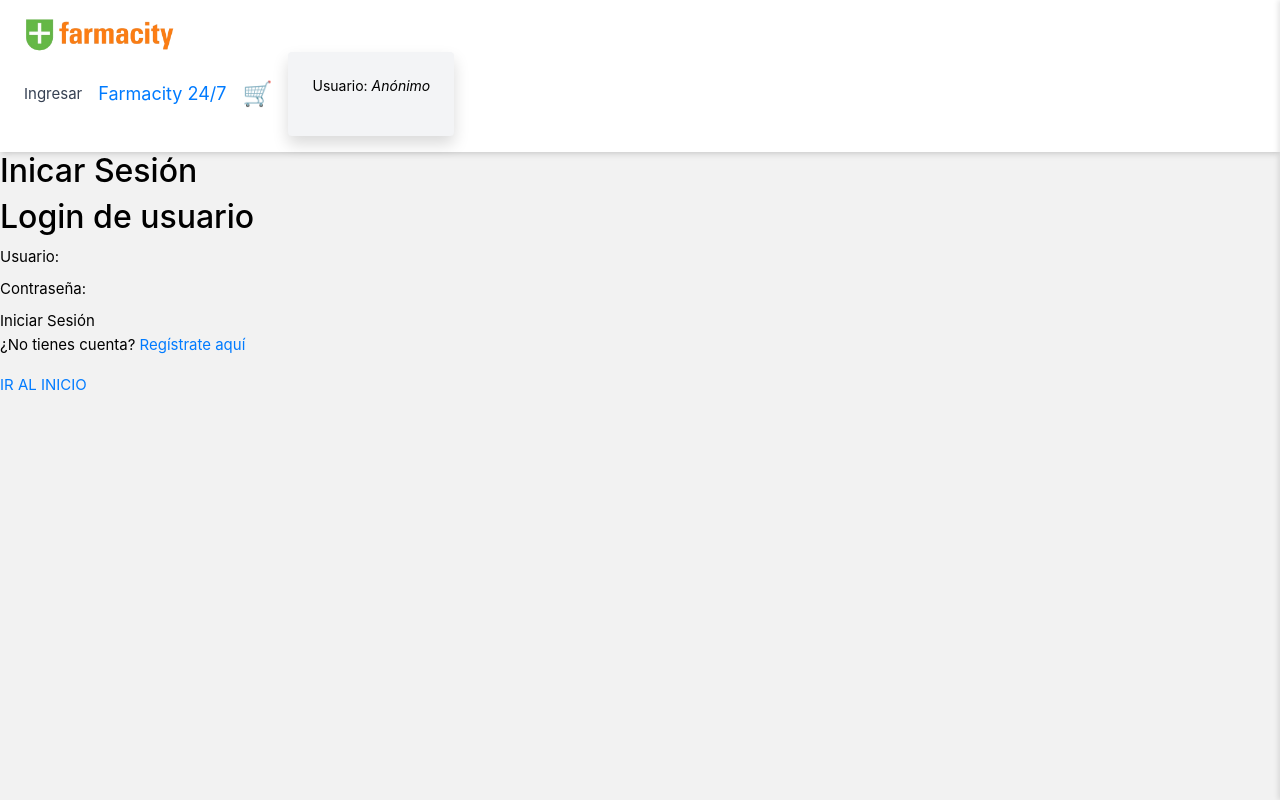
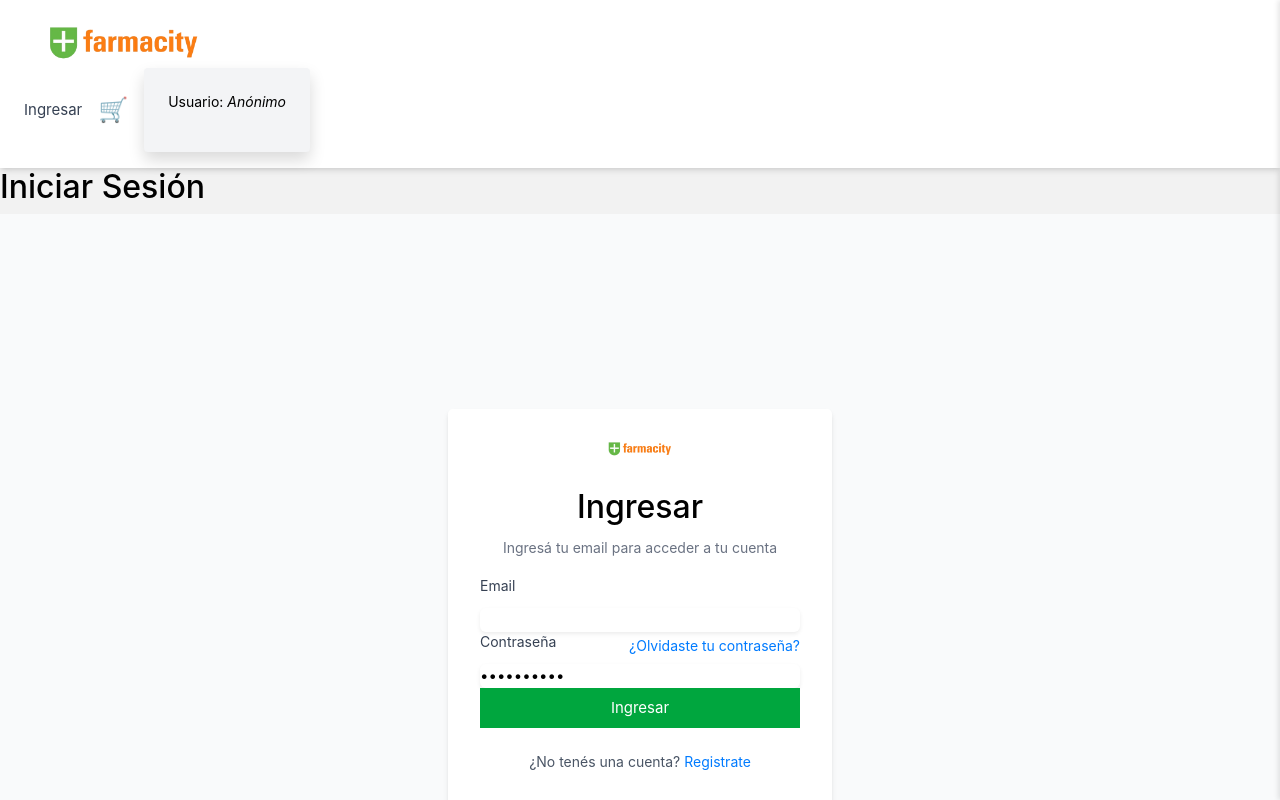
Before and after one commit to delfiam/pnt2, a Vue app in the folder farmacity 24-7/: page /login in a window 1280 px wide. Shown: the top 800 px of the page. Built offline with nearby package versions, Linux system fonts and the light colour scheme.

Commit message:
home y login medio medio pero mejorando

```diff
--- a/farmacity 24-7/package.json
+++ b/farmacity 24-7/package.json
@@ -18,6 +18,7 @@
     "lucide-vue-next": "^0.510.0",
     "pinia": "^3.0.3",
     "reka-ui": "^2.2.1",
+    "swiper": "^11.2.8",
     "tailwind-merge": "^3.3.0",
     "tailwindcss": "^4.1.6",
     "tw-animate-css": "^1.2.9",
--- a/farmacity 24-7/src/assets/main.css
+++ b/farmacity 24-7/src/assets/main.css
@@ -4,3 +4,15 @@
 @tailwind base;
 @tailwind components;
 @tailwind utilities;
+
+.swiper-button-prev,
+.swiper-button-next {
+  color: #333 !important;
+  width: 24px;
+  height: 24px;
+}
+
+.swiper-button-prev::after,
+.swiper-button-next::after {
+  font-size: 24px;
+}
--- a/farmacity 24-7/src/components/LoginForm.vue
+++ b/farmacity 24-7/src/components/LoginForm.vue
@@ -7,7 +7,7 @@ import { ref } from 'vue'
 
 // para utilizar Pinia
 import { useAuthStore } from '@/store/auth'
-
+import { Label } from 'reka-ui'
 const auth = useAuthStore()
 const emit = defineEmits(['login-exitoso'])
 const username = ref('')
@@ -52,7 +52,56 @@ async function handleLogin() {
 </script>
 
 <template>
-  <div>
+     <div className="min-h-screen flex items-center justify-center bg-gray-50">
+      <div className="bg-white p-8 rounded-lg shadow-md w-full max-w-sm">
+        <div className="flex flex-col items-center mb-6">
+          <img src="../assets/Farmacity_logo.png" alt="Farmacity Logo" class="w-1/5 mx-auto mb-4" />
+          <h2 className="text-lg font-semibold mt-2">Ingresar</h2>
+          <p className="text-sm text-gray-500 mt-1">Ingresá tu email para acceder a tu cuenta</p>
+        </div>
+
+        <form onSubmit={handleSubmit} className="space-y-4">
+          <div>
+            <label className="block text-sm font-medium text-gray-700">Email</label>
+            <input
+              type="email"
+              name="email"
+            v-model="username"
+              required
+              className="mt-1 w-full rounded-md border-gray-300 shadow-sm focus:ring-green-600 focus:border-green-600"
+
+            />
+          </div>
+          <div>
+            <div className="flex justify-between items-center">
+              <Label className="block text-sm font-medium text-gray-700">Contraseña</Label>
+              <a href="#" className="text-sm text-green-600 hover:underline">¿Olvidaste tu contraseña?</a>
+            </div>
+            <input
+              type="password"
+              name="password"
+              value={password}
+              onChange={handleChange}
+              required
+              className="mt-1 w-full rounded-md border-gray-300 shadow-sm focus:ring-green-600 focus:border-green-600"
+            />
+          </div>
+          <button
+            type="submit"
+            className="w-full bg-green-600 hover:bg-green-700 text-white font-semibold py-2 rounded-md transition"
+
+        > Ingresar </button>
+
+
+        </form>
+
+        <p className="mt-4 text-center text-sm text-gray-600">
+          ¿No tenés una cuenta? <a href="#" className="text-green-600 hover:underline">Registrate</a>
+        </p>
+      </div>
+    </div>
+  <div class="p-4 bg-white">
+
     <h2>Login de usuario</h2>
     <form @submit.prevent="handleLogin">
       <label>
--- a/farmacity 24-7/src/components/Navbar.vue
+++ b/farmacity 24-7/src/components/Navbar.vue
@@ -1,9 +1,11 @@
 <template>
   <nav class="relative bg-white shadow-md px-4 py-3 flex items-center justify-between">
     <div class="flex items-center gap-2">
-      <a href="https://www.farmacity.com">
+      <RouterLink to="/"
+            class="block px-4 py-2  text-sm text-gray-800 font-semibold text-lg hover:text-green-600">
+
         <img src="../assets/Farmacity_logo.png" alt="Logo" class="logo" />
-      </a>
+   </RouterLink>
     </div>
 
 
@@ -20,11 +22,7 @@
             Registrarse</RouterLink>
         </div>
       </div>
-      <div>
-        <RouterLink to="/" class="text-gray-800 font-semibold text-lg hover:text-green-600">
-          Farmacity 24/7
-        </RouterLink>
-      </div>
+
 
       <div @click="$emit('toggle-carrito')" class="text-2xl text-gray-700 hover:text-green-600 cursor-pointer">
         🛒
--- a/farmacity 24-7/src/components/medicamentosCard.vue
+++ b/farmacity 24-7/src/components/medicamentosCard.vue
@@ -8,8 +8,7 @@ const props = defineProps({
 </script>
 
 <template>
-   <div class="relative w-[260px] h-[440px] border rounded-xl shadow-md flex flex-col justify-between p-4 bg-white">
-
+   <div class="relative w-[240px] h-[360px] border rounded-xl shadow-md flex flex-col justify-between p-4 bg-white">
 
     <div v-if="medicamento.oferta" class="absolute top-2 left-2 bg-red-600 text-white text-xs font-bold px-2 py-1 rounded shadow">
       -{{ medicamento.oferta }} Oferta
@@ -19,7 +18,7 @@ const props = defineProps({
       <img
         :src="medicamento.imagen"
         alt="Imagen del medicamento"
-        class="h-[140px] w-full object-contain mb-4"
+        class="h-[100px] w-full object-contain mb-4"
       />
       <h5 class="text-base font-semibold text-gray-800 mb-1">{{ medicamento.nombre }}</h5>
       <p class="text-green-600 font-bold text-lg mb-1">
--- a/farmacity 24-7/src/pages/Home.vue
+++ b/farmacity 24-7/src/pages/Home.vue
@@ -1,7 +1,10 @@
 <script setup>
 import medicamentosCard from '@/components/medicamentosCard.vue';
 //import medicamentos from '@/assets/medicamentos.json';
-
+import { Swiper, SwiperSlide } from 'swiper/vue'
+import 'swiper/css'
+import 'swiper/css/navigation'
+import { Navigation } from 'swiper/modules'
 import axios from 'axios';
 const medicamentos = ref([]);
 import { ref, onMounted } from 'vue';
@@ -15,17 +18,65 @@ onMounted(async () => {
 });
 </script>
 <template>
+
+  <div class="p-6">
+    <img src="../assets/Farmacity_logo.png" alt="Farmacity Logo" class="w-1/5 mx-auto mb-4" />
+    <div class="p-6 bg-white rounded-xl shadow mb-10">
+      <h2 class="text-2xl font-bold mb-6">Con descuento</h2>
+
+
+      <Swiper v-if="medicamentos.length" :modules="[Navigation]" navigation :space-between="8" :breakpoints="{
+        0: { slidesPerView: 2.2, spaceBetween: 8 },
+        640: { slidesPerView: 3.2, spaceBetween: 10 },
+        1024: { slidesPerView: 5, spaceBetween: 12 }
+      }" class="mySwiper w-full">
+        <SwiperSlide v-for="(medicamento, index) in medicamentos.filter(m => m.oferta)" :key="index">
+          <medicamentosCard :medicamento="medicamento" />
+        </SwiperSlide>
+      </Swiper>
+    </div>
+
+    <div class="p-6 bg-white rounded-xl shadow mb-10">
+      <h2 class="text-2xl font-bold mb-6">Sin receta</h2>
+
+
+      <Swiper v-if="medicamentos.length" :modules="[Navigation]" navigation :space-between="8" :breakpoints="{
+        0: { slidesPerView: 2.2, spaceBetween: 8 },
+        640: { slidesPerView: 3.2, spaceBetween: 10 },
+        1024: { slidesPerView: 5, spaceBetween: 12 }
+      }" class="mySwiper w-full">
+        <SwiperSlide v-for="(medicamento, index) in medicamentos.filter(m => m.necesita_receta == false)" :key="index">
+          <medicamentosCard :medicamento="medicamento" />
+        </SwiperSlide>
+      </Swiper>
+    </div>
+
   <div class="container">
-        <h1>Bienvenido a Farmacity</h1>
+
     <h2>Medicamentos</h2>
-      <div class="grid grid-cols-1 sm:grid-cols-2 md:grid-cols-3 gap-6 justify-items-center">
+    <div class="grid grid-cols-1 sm:grid-cols-2 md:grid-cols-4 gap-6 justify-items-center">
 
-          <medicamentosCard
-        v-for="medicamento in medicamentos"
-        :key="medicamento.id"
-        :medicamento="medicamento"
-      />
+      <medicamentosCard v-for="medicamento in medicamentos" :key="medicamento.id" :medicamento="medicamento" />
 
     </div>
   </div>
+
+  </div>
 </template>
+<style scoped>
+.container {
+  max-width: 1200px;
+  margin: 0 auto;
+  padding: 20px;
+}
+
+h1 {
+  text-align: center;
+  margin-bottom: 20px;
+}
+
+h2 {
+  text-align: center;
+  margin-bottom: 20px;
+}
+</style>
--- a/farmacity 24-7/src/pages/Login.vue
+++ b/farmacity 24-7/src/pages/Login.vue
@@ -24,6 +24,22 @@ const redirigirSegunRol = (usuario) => {
 </script>
 
 <template>
+      <div>
+
+        <h2 class="text-2xl font-bold mb-6">Iniciar Sesión</h2>
+        <p v-if="message">{{ message }}</p>
+        <p v-if="auth.currentUser">Usuario: {{ auth.currentUser.username }} ROL: {{ auth.currentUser.rol }}</p>
+        <p v-if="auth.error" class="text-red-500">{{ auth.error }}</p>
+        <p v-if="auth.success" class="text-green-500">¡Inicio de sesión exitoso!</p>
+        <p v-if="auth.loading">Cargando...</p>
+        <p v-if="auth.currentUser">Bienvenido, {{ auth.currentUser.username }}!</p>
+        <p v-if="auth.currentUser && auth.currentUser.rol === 'admin'">Acceso de administrador concedido.</p>
+        <p v-if="auth.currentUser && auth.currentUser.rol === 'cliente'">Acceso de cliente concedido.</p>
+        <LoginForm @login-exitoso="redirigirSegunRol" />
+        <p>¿No tienes cuenta? <router-link to="/register">Regístrate aquí</router-link></p>
+
+
+      </div>
     <div>
         <h2>Inicar Sesión</h2>
         <p v-if="auth.currentUser">Usuario: {{ auth.currentUser.username }} ROL: {{ auth.currentUser.rol }}</p>
```
Also changed, not shown: 1 other file (tests, documents, lock files or other folders). Lines whose indentation alone changed are shown as unchanged.
